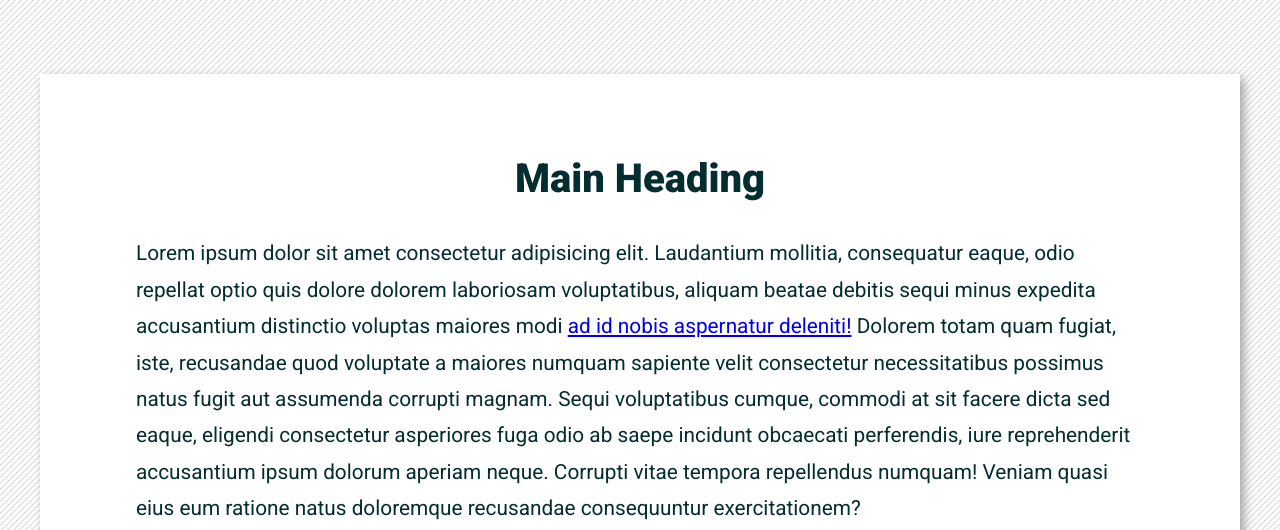
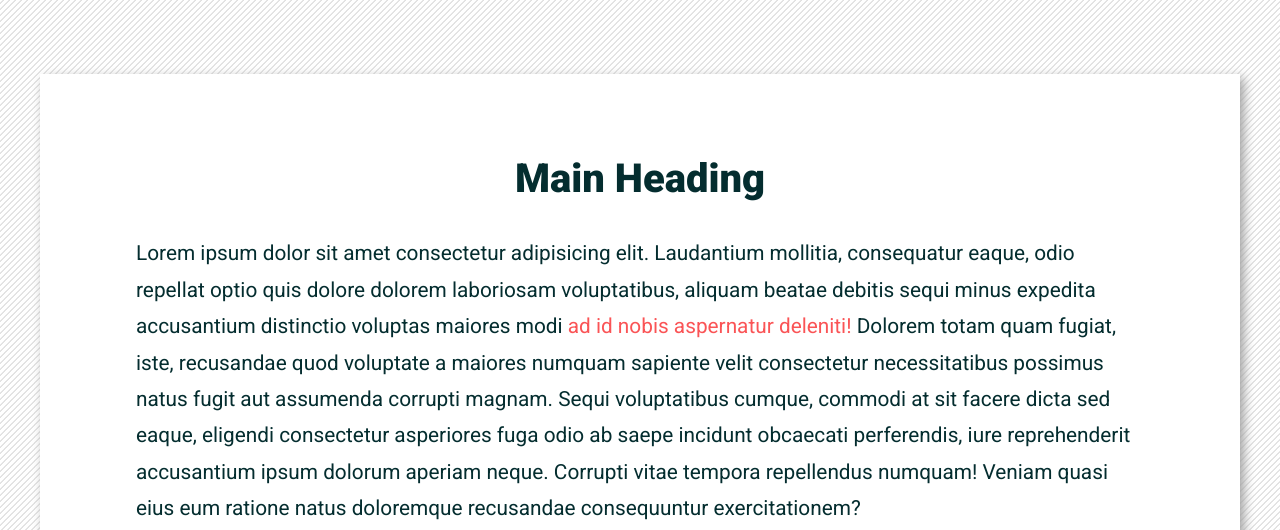
Before and after one commit to shannonkuhn92/m10-hw10-kuhn-shannon, a plain HTML site: page index.html in a window 1280 px wide. Shown: the part 452-982 px from the top of the page. Drawn offline with Linux system fonts and the light colour scheme.

Commit message:
add article_link class to p1 link

```diff
--- a/index.html
+++ b/index.html
@@ -25,7 +25,7 @@
     </section>
     <article class="article">
       <h1 class="article_h1">Main Heading</h1>
-      <p class="article_main-text">Lorem ipsum dolor sit amet consectetur adipisicing elit. Laudantium mollitia, consequatur eaque, odio repellat optio quis dolore dolorem laboriosam voluptatibus, aliquam beatae debitis sequi minus expedita accusantium distinctio voluptas maiores modi <a href="#">ad id nobis aspernatur deleniti!</a> Dolorem totam quam fugiat, iste, recusandae quod voluptate a maiores numquam sapiente velit consectetur necessitatibus possimus natus fugit aut assumenda corrupti magnam. Sequi voluptatibus cumque, commodi at sit facere dicta sed eaque, eligendi consectetur asperiores fuga odio ab saepe incidunt obcaecati perferendis, iure reprehenderit accusantium ipsum dolorum aperiam neque. Corrupti vitae tempora repellendus numquam! Veniam quasi eius eum ratione natus doloremque recusandae consequuntur exercitationem?</p>
+      <p class="article_main-text">Lorem ipsum dolor sit amet consectetur adipisicing elit. Laudantium mollitia, consequatur eaque, odio repellat optio quis dolore dolorem laboriosam voluptatibus, aliquam beatae debitis sequi minus expedita accusantium distinctio voluptas maiores modi <a href="#" class="article_link">ad id nobis aspernatur deleniti!</a> Dolorem totam quam fugiat, iste, recusandae quod voluptate a maiores numquam sapiente velit consectetur necessitatibus possimus natus fugit aut assumenda corrupti magnam. Sequi voluptatibus cumque, commodi at sit facere dicta sed eaque, eligendi consectetur asperiores fuga odio ab saepe incidunt obcaecati perferendis, iure reprehenderit accusantium ipsum dolorum aperiam neque. Corrupti vitae tempora repellendus numquam! Veniam quasi eius eum ratione natus doloremque recusandae consequuntur exercitationem?</p>
       <img src="https://picsum.photos/500/500" alt="random image" class="article_img">
       <p class="article_main-text">Lorem ipsum dolor sit amet consectetur adipisicing elit. Laudantium mollitia, consequatur eaque, odio repellat optio quis dolore dolorem laboriosam voluptatibus, aliquam beatae debitis sequi minus expedita accusantium distinctio voluptas maiores modi ad id nobis aspernatur deleniti! Dolorem, totam quam fugiat iste, recusandae quod voluptate a maiores numquam sapiente velit consectetur necessitatibus possimus natus fugit aut assumenda corrupti magnam. Sequi <a href="#" class="article_link">voluptatibus</a> cumque, commodi at sit facere dicta sed eaque, eligendi consectetur asperiores fuga odio ab saepe incidunt obcaecati perferendis, iure reprehenderit accusantium ipsum dolorum aperiam neque. Corrupti vitae tempora repellendus numquam! Veniam quasi eius eum ratione natus doloremque recusandae consequuntur exercitationem?</p>
       <h2 class="article_h2">Subheading</h2>
```
